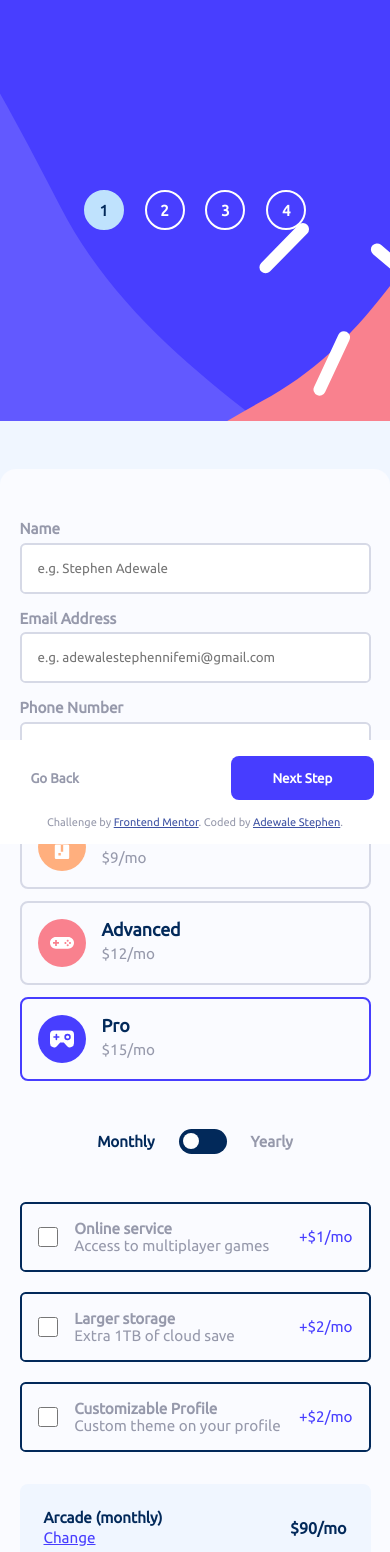
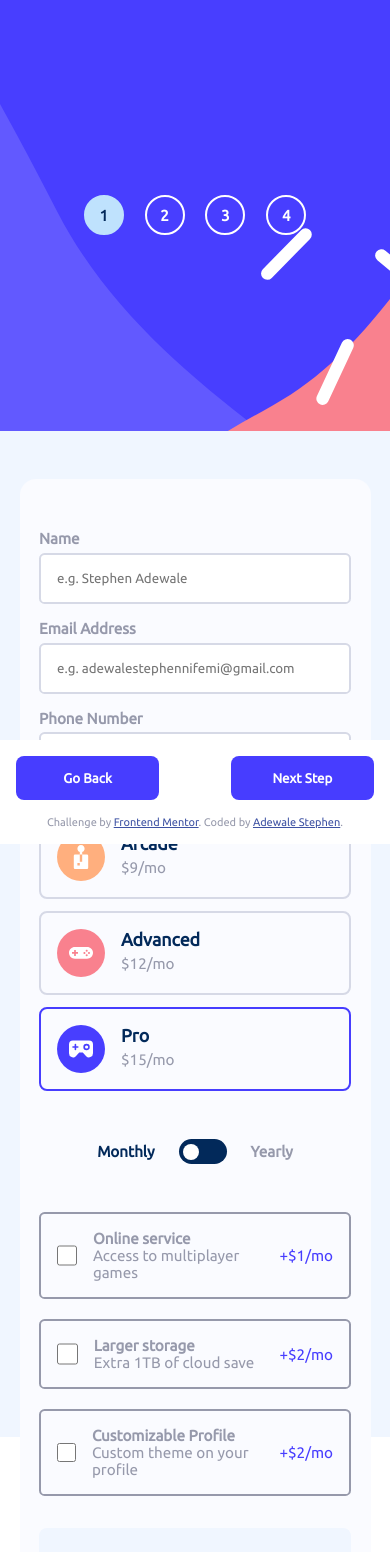
Before and after one commit to DemoStephen/09-starting-project-Multi-Step-Form-, a React (Vite) app: page / in a window 390 px wide. Shown: the top 1552 px of the page. Built offline with nearby package versions, Linux system fonts and the light colour scheme.

Commit message:
Stylesheet updated

```diff
--- a/src/App.css
+++ b/src/App.css
@@ -41,6 +41,11 @@ nav section + section {
   align-items: center;
   justify-content: center;
   font-weight: 700;
+  cursor: pointer;
+}
+.navIndex:hover {
+  border: 2px solid var(--pastelblue);
+  background-color: var(--pastelblue);
 }
 nav section div:nth-child(2) span {
   font-size: 0.75rem;
@@ -54,6 +59,7 @@ nav section div:nth-child(2) span {
   width: 65%;
   padding: 5%;
   position: relative;
+  display: flex;
 }
 form {
   width: 100%;
@@ -148,7 +154,7 @@ header {
   margin: 2rem 0;
 }
 .sectionThree label {
-  border: 2px solid var(--marineblue);
+  border: 2px solid var(--coolgray);
   border-radius: 0.35rem;
   padding: 1rem;
   align-items: center;
@@ -231,9 +237,8 @@ header {
 .nextPrevious div {
   justify-content: space-between;
   width: 100%;
-  /* background-color: red; */
 }
-.nextPrevious div button:nth-child(1) {
+.nextPrevious div .goBack {
   background-color: unset;
   color: var(--coolgray);
   text-align: start;
@@ -321,7 +326,8 @@ h3,
     display: none;
   }
   .section {
-    width: 100%;
+    width: 90%;
+    margin: auto;
     background-color: var(--alabaster);
     border-radius: 1rem;
     position: unset;
```
